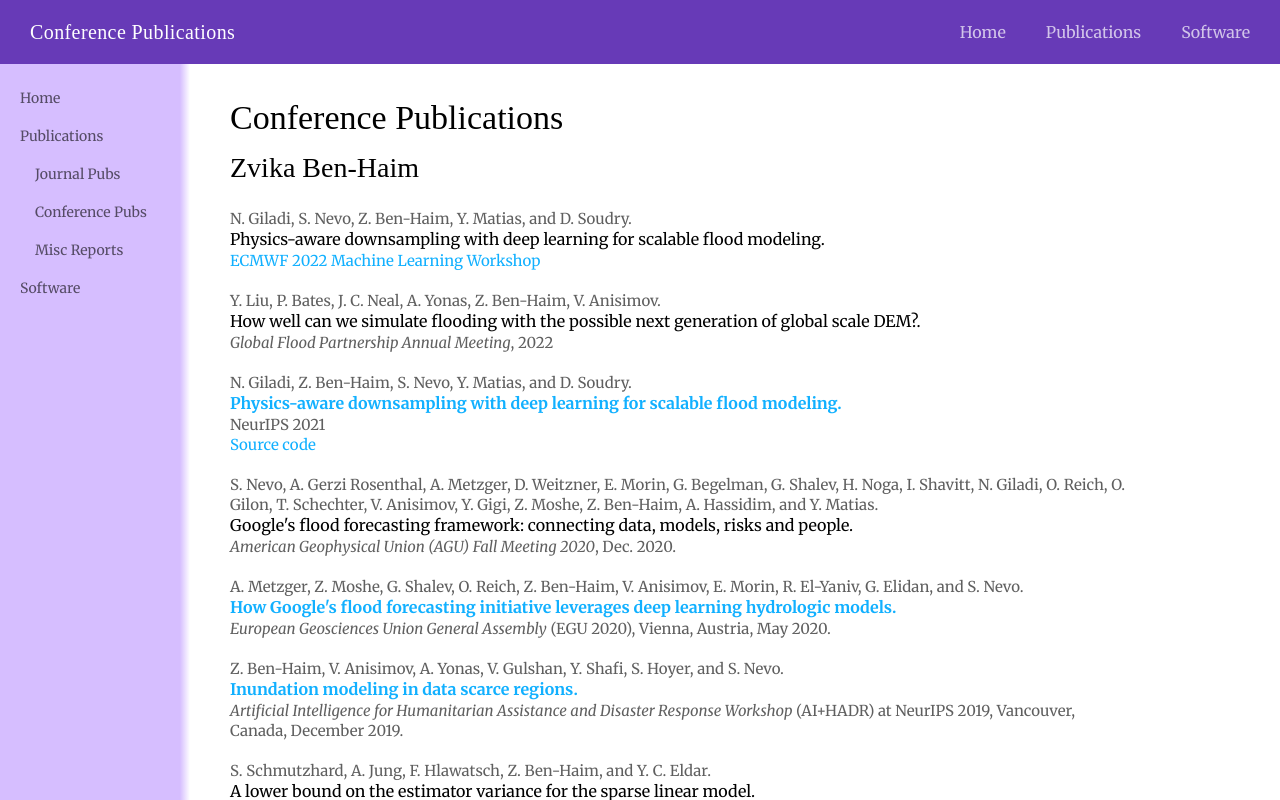
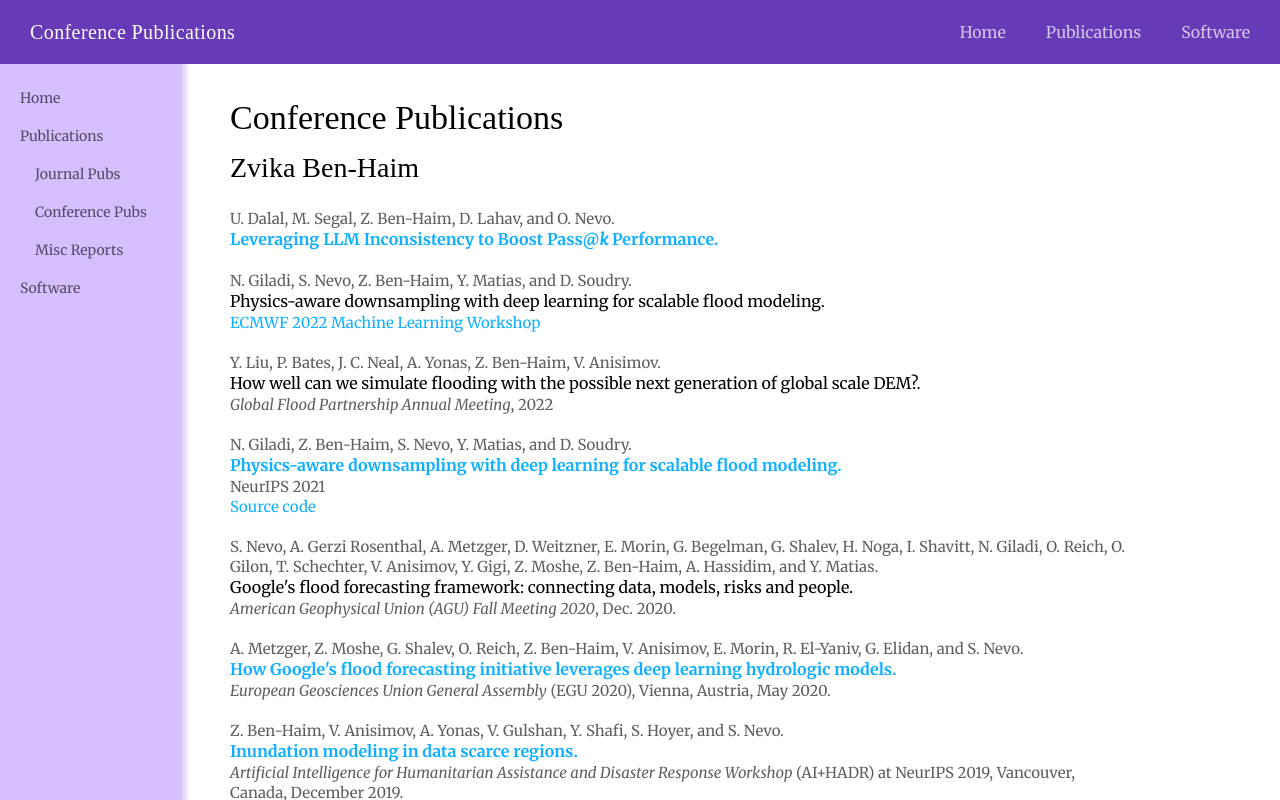
Before and after one commit to zvikabh/zvikabh.github.io, a Next.js app: page /conference in a window 1280 px wide. Shown: the top 800 px of the page. Built offline with nearby package versions, Linux system fonts and the light colour scheme; a web font is replaced by a local one.

Commit message:
add Leveraging Inconsistency paper

```diff
--- a/src/app/conference/clientPage.js
+++ b/src/app/conference/clientPage.js
@@ -7,6 +7,11 @@ import PublicationList from "../../components/PublicationList/list";
 import styles from "../page.module.scss";
 
 const CONFERENCE_PUBLICATIONS = [
+  {
+    authors: 'U. Dalal, M. Segal, Z. Ben-Haim, D. Lahav, and O. Nevo',
+    title: (<>Leveraging LLM Inconsistency to Boost Pass@<i>k</i> Performance</>),
+    link: 'https://arxiv.org/abs/2505.12938',
+  },
   {
     authors: 'N. Giladi, S. Nevo, Z. Ben-Haim, Y. Matias, and D. Soudry',
     title: 'Physics-aware downsampling with deep learning for scalable flood modeling',
```
